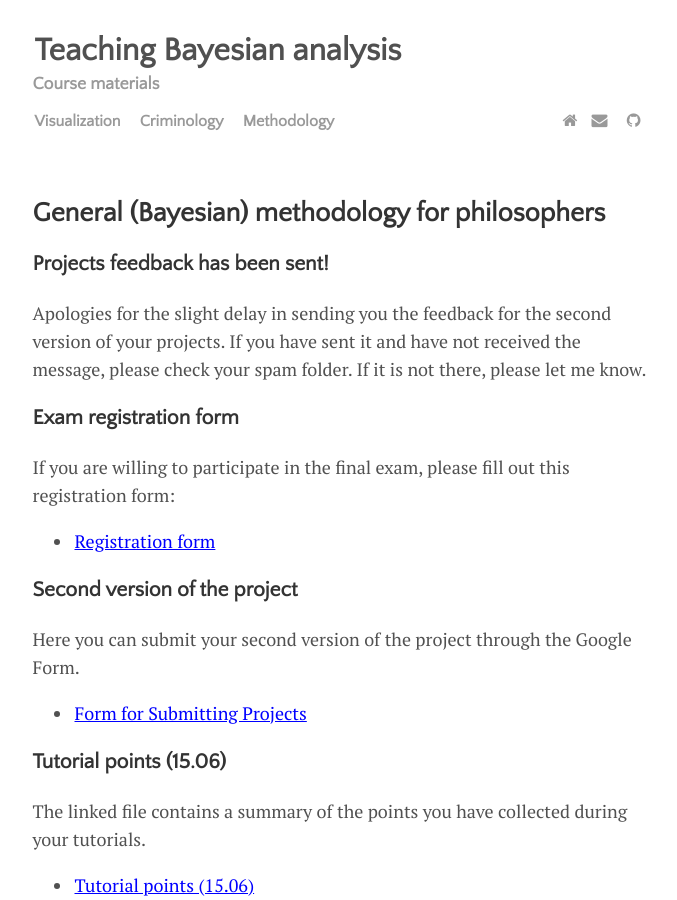
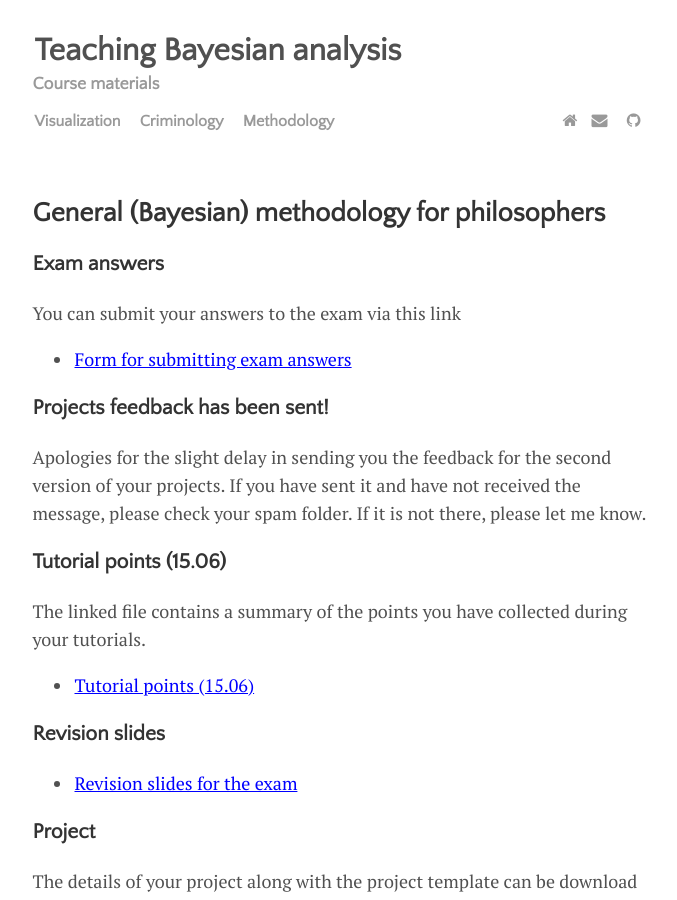
Before and after one commit to rfl-urbaniak/teaching, a Jekyll site: the page built from menu/methodology.md, in a window 1280 px wide and 900 px high. Shown: the whole window, without its empty margins (300-977 px from the left). Built offline with Jekyll 4.4.1, drawn with Linux system fonts in a browser that asks for light colours.

Commit message:
adding exam answer form

```diff
--- a/menu/methodology.md
+++ b/menu/methodology.md
@@ -14,23 +14,17 @@ a {
 
 ## General (Bayesian) methodology for philosophers
 
+### Exam answers
+
+You can submit your answers to the exam via this link
+
+- <a href="https://docs.google.com/forms/d/e/1FAIpQLSfT-21mw3JvpXxyy81bekO9aQf2jhejWWqANXDRMrT_SIY1CQ/viewform?vc=0&c=0&w=1&flr=0">Form for submitting exam answers</a>
+
+
 ### Projects feedback has been sent!
 
 Apologies for the slight delay in sending you the feedback for the second version of your projects. If you have sent it and have not received the message, please check your spam folder. If it is not there, please let me know.
 
-
-### Exam registration form
-
-If you are willing to participate in the final exam, please fill out this registration form:
-
-- <a href="https://docs.google.com/forms/d/e/1FAIpQLSfs64iNnR4bk9FQbLZ5hUyE5cgxhNfELFIzjClJUT7ACGXR8w/viewform?usp=sf_link">Registration form</a>
-
-
-### Second version of the project
-
-Here you can submit your second version of the project through the Google Form.
-
-- <a href="https://docs.google.com/forms/d/e/1FAIpQLScyKusftv90D5j0bW-uRFoz4yowozO9dfl-Il84cJx-Nndekg/viewform?usp=sf_link">Form for Submitting Projects</a>
 
 
 ### Tutorial points (15.06)
```
Also changed, not shown: menu/criminology.md (+11 -7 lines).
